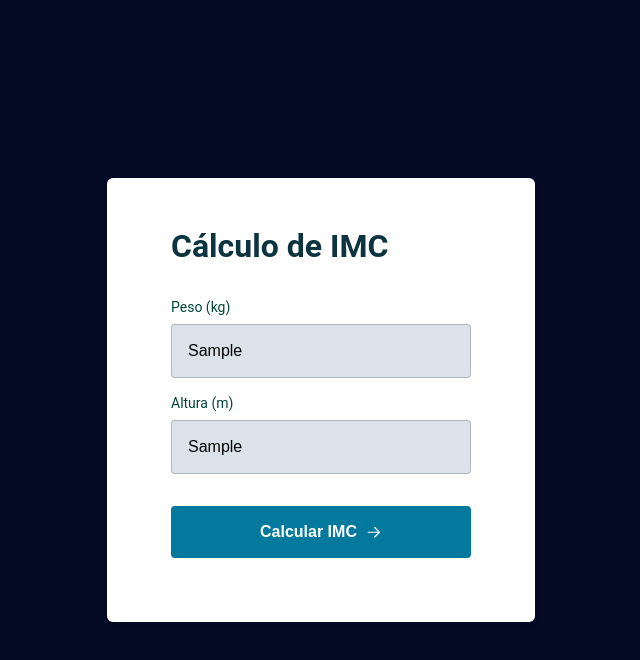
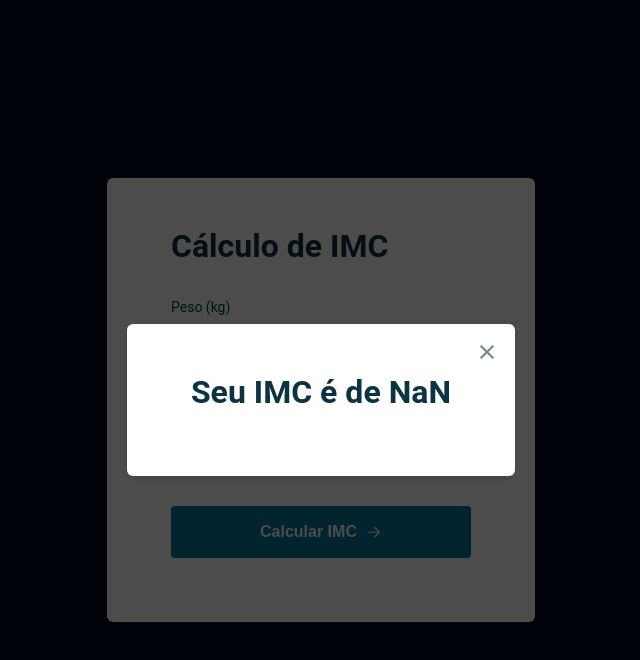
Before and after one commit to guipradocardoso/project-IMC, a plain HTML site: page index.html in a window 1280 px wide. Both pictures are taken after typing "Sample", "Sample" into the empty fields and a click on the button "Calcular IMC". Shown: the whole page, without its empty margins (319-959 px from the left). Drawn offline with Linux system fonts and the light colour scheme.

Commit message:
presenting IMC result in popup

```diff
--- a/index.html
+++ b/index.html
@@ -27,7 +27,7 @@
           </div>
 
           <div class="input-wrapper">
-            <label for="height">Altura (m)</label>
+            <label for="height">Altura (cm)</label>
             <input type="text" id="height" placeholder="165" />
           </div>
 
@@ -44,13 +44,15 @@
 
     <div class="modal-wrapper">
       <div class="modal card">
-        <h2 class="title">Seu IMC é de 28</h2>
+        <h2 class="title">
           <button class="close">
             <img
               src="./assets/images/close.svg"
               alt="imagem para fechar o popup"
             />
           </button>
+          <span>Seu IMC é de 28</span>
+        </h2>
       </div>
     </div>
   </body>
--- a/main.js
+++ b/main.js
@@ -3,6 +3,10 @@
 const form = document.querySelector("form")
 const inputWeight = document.querySelector("#weight")
 const inputHeight = document.querySelector("#height")
+
+const modalWrapper = document.querySelector(".modal-wrapper")
+const modalMessage = document.querySelector(".modal .title span")
+const modalBtnClose = document.querySelector(".modal button.close")
 
 // 3 maneira de criar e atribuir função a um evento
 
@@ -16,5 +20,16 @@ form.onsubmit = function (event) {
   const weight = inputWeight.value
   const height = inputHeight.value
 
-  console.log(weight, height)
+  const result = IMC(weight, height)
+  const message = `Seu IMC é de ${result}`
+
+  modalMessage.innerText = message
+  modalWrapper.classList.add("open")
 }
+
+// arrow function
+modalBtnClose.onclick = () => modalWrapper.classList.remove("open")
+
+function IMC(weight, height) {
+  return (weight / (height / 100) ** 2).toFixed(2)
+}
```
Lines whose indentation alone changed are shown as unchanged.
